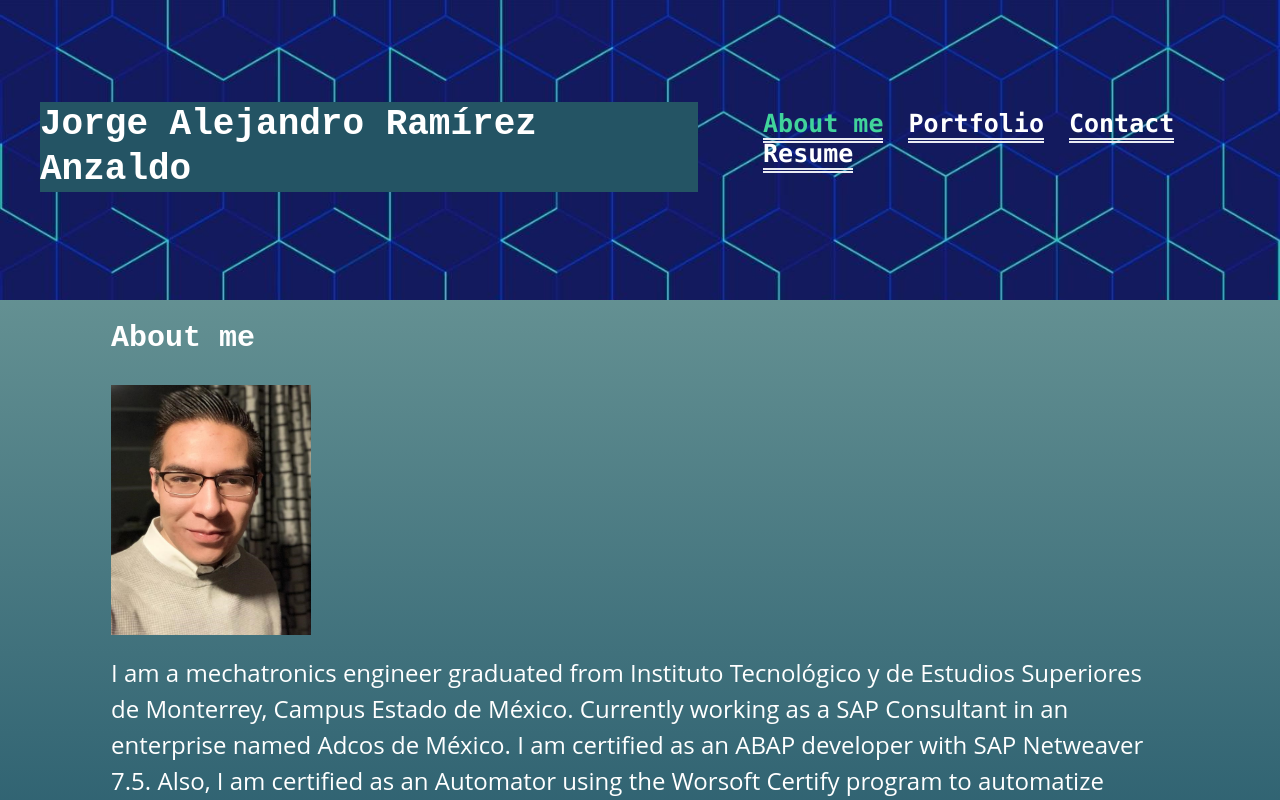
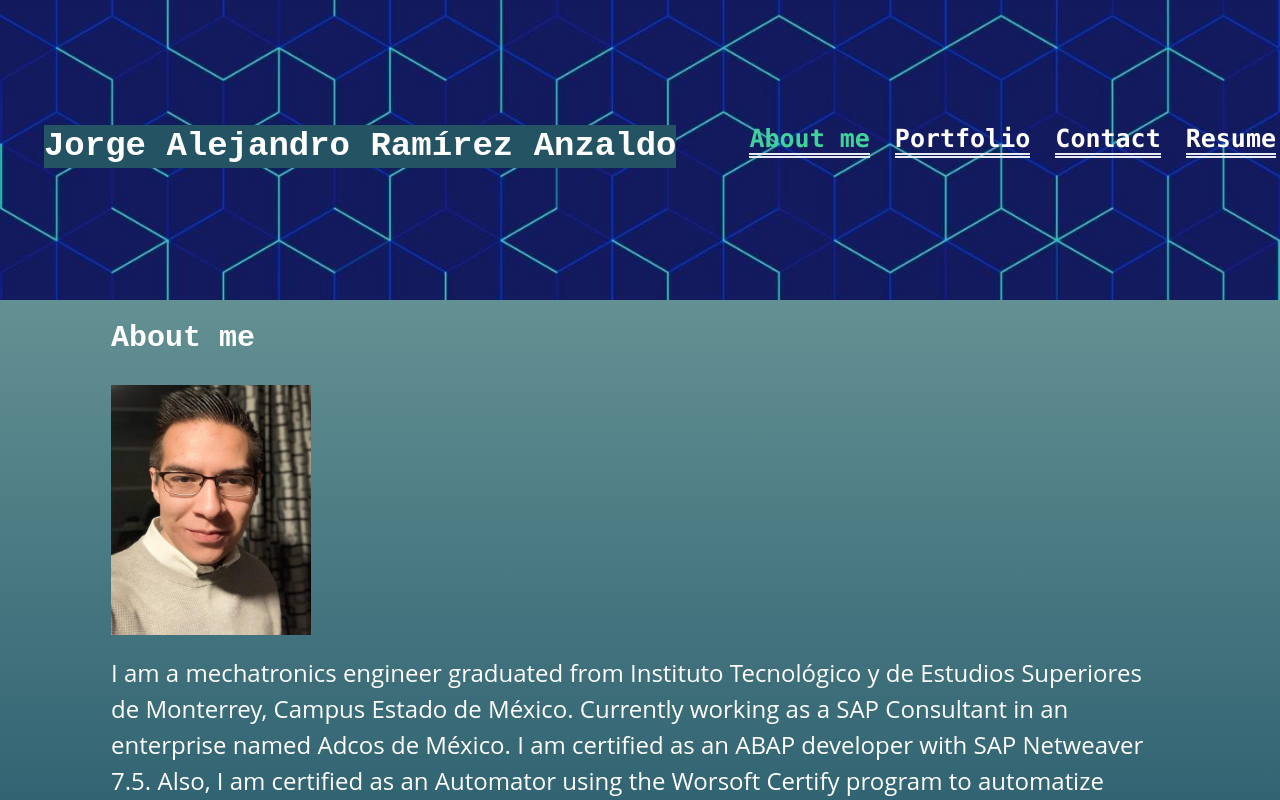
Before and after one commit to JorgeRamirezAnzaldo/Portfolio, a React (Create React App) app: page / in a window 1280 px wide. Shown: the top 800 px of the page. Built offline with nearby package versions, Linux system fonts and the light colour scheme.

Commit message:
Adding minor fixes/changes for Footer and Header components

```diff
--- a/src/components/Footer.js
+++ b/src/components/Footer.js
@@ -27,9 +27,9 @@ function Footer() {
         <div style={styles.footer}>
             <nav>
                 <ul style={styles.list}>
-                    <li class="elementIcon"><a href="https://github.com/JorgeRamirezAnzaldo" target="_blank"><FaGithub size={50} style={styles.icon}></FaGithub></a></li>
-                    <li class="elementIcon"><a href="https://www.linkedin.com/in/jorge-alejandro-ram%C3%ADrez-anzaldo-b1350010a/" target="_blank"><FaLinkedin size={50} style={styles.icon}></FaLinkedin></a></li>
-                    <li class="elementIcon"><a href="" target="_blank"><FaTwitterSquare size={50} style={styles.icon}></FaTwitterSquare></a></li>
+                    <li className="elementIcon"><a href="https://github.com/JorgeRamirezAnzaldo" target="_blank"><FaGithub size={50} style={styles.icon}></FaGithub></a></li>
+                    <li className="elementIcon"><a href="https://www.linkedin.com/in/jorge-alejandro-ram%C3%ADrez-anzaldo-b1350010a/" target="_blank"><FaLinkedin size={50} style={styles.icon}></FaLinkedin></a></li>
+                    <li className="elementIcon"><a href="" target="_blank"><FaTwitterSquare size={50} style={styles.icon}></FaTwitterSquare></a></li>
                 </ul>
             </nav>
         </div>
--- a/src/components/Header.js
+++ b/src/components/Header.js
@@ -14,7 +14,7 @@ const styles = {
         height: "300px"
     },
     heading: {
-        fontSize: "36px",
+        fontSize: "34px",
         marginLeft: "40px",
         backgroundColor:"rgb(36, 84, 100)"
     },
```
